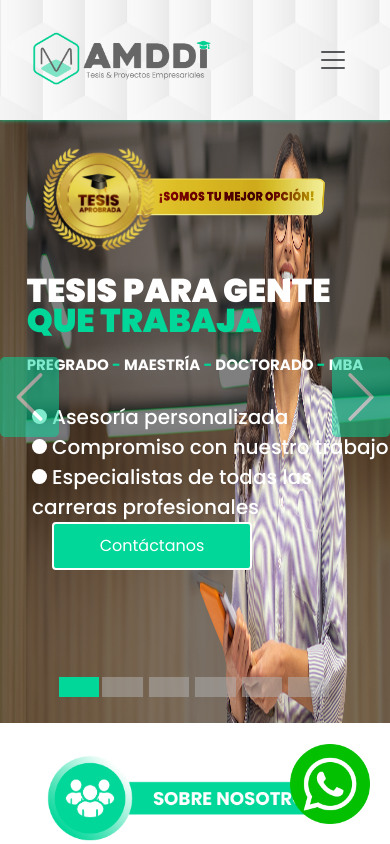
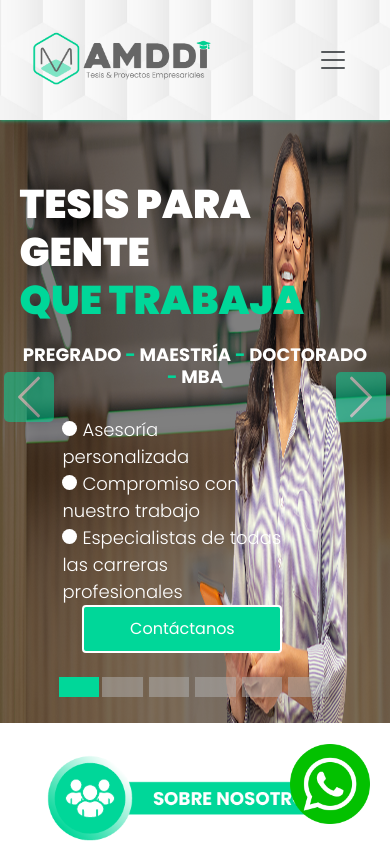
Before and after one commit to CJRS1/AMDDI, a React (Create React App) app in the folder amddi_project/: page /AMDDI/nosotros in a window 390 px wide. Shown: the top 844 px of the page. Built offline with nearby package versions, Linux system fonts and the light colour scheme.

Commit message:
Primera modificación en tesis que trabaja propuesta 1

```diff
--- a/amddi_project/src/components/Carousel.js
+++ b/amddi_project/src/components/Carousel.js
@@ -101,7 +101,7 @@
 
         return (
             <section className="carousel_container">
-                <div id="carouselExample" className="carousel carousel-dark slide" data-bs-ride="carousel" data-bs-interval="5000">
+                <div id="carouselExample" className="carousel carousel-dark slide" data-bs-ride="carousel" data-bs-interval="80000">
                     <div className="carousel-indicators">
                         <button type="button" data-bs-target="#carouselExample" data-bs-slide-to="0" className="active" aria-label="Slide 1"></button>
                         <button type="button" data-bs-target="#carouselExample" data-bs-slide-to="1" aria-label="Slide 2" aria-current="true"></button>
@@ -122,8 +122,9 @@
 
                             <div className="asesoria_descripcion">
                                 <div className="asesoria_titulo">
-                                    <h2>TESIS PARA GENTE</h2>
-                                    <h2><span>QUE TRABAJA</span></h2>
+                                    <h2 className='titulo_principal'>TESIS PARA GENTE</h2>
+                                    <h2 className='titulo_principal'><span>QUE TRABAJA</span></h2>
+                                    <h2>TESIS PARA GENTE<span> QUE <br /> TRABAJA</span></h2>
                                     <div className="asesoria_subtitulo">
                                         <h3>PREGRADO <span>-</span> MAESTRÍA <span>-</span> DOCTORADO <span>-</span> MBA</h3>
                                     </div>
--- a/amddi_project/src/styles/Carousel.css
+++ b/amddi_project/src/styles/Carousel.css
@@ -1039,23 +1039,42 @@
   .fila {
     flex-direction: column;
   }
+  .asesoria_titulo {
+    width: 90% !important;
+    height: auto !important;
+  }
   .asesoria_titulo h2 {
-    font-size: 33px;
-    height: 30px;
+    font-size: 40px;
+    height: auto !important;
+  }
+  .asesoria_titulo .asesoria_subtitulo {
+    width: 100%;
+    margin-top: 20px;
   }
   .asesoria_titulo .asesoria_subtitulo h3 {
-    font-size: 15px !important;
+    font-size: 18px !important;
+    height: auto !important;
+  }
+  .titulo_principal {
+    display: none;
+  }
+  .asesoria_lista {
+    padding-left: 16%;
+    width: 100%;
+    justify-content: center;
   }
   .asesoria_lista li {
-    font-size: 20px;
+    width: 68%;
+    font-weight: 300;
+    font-size: 18px;
+  }
+  .asesoria_lista li span {
+    width: 15px;
+    height: 15px;
   }
   .asesoria_descripcion {
-    top: 25%;
+    top: 10%;
     left: 0;
-  }
-  .asesoria_lista {
-    width: 100%;
-    justify-content: center;
   }
   .medalla_container {
     top: -50%;
@@ -1072,6 +1091,7 @@
   }
   .btn_asesoria {
     margin-top: 20px !important;
+    margin-bottom: 0 !important;
     display: block;
     width: 200px;
     margin-left: 40px !important;
@@ -1164,6 +1184,14 @@
   .servicio_p {
     margin-bottom: 10px;
   }
+  .carousel-control-prev-icon {
+    width: 50px !important;
+    height: 50px !important;
+  }
+  .carousel-control-next-icon {
+    width: 50px !important;
+    height: 50px !important;
+  }
 }
 @media (min-width: 1500px) {
   .caracterisctia_servicios_container {
--- a/amddi_project/src/styles/Carousel.scss
+++ b/amddi_project/src/styles/Carousel.scss
@@ -1009,33 +1009,47 @@
     }
 
     .asesoria_titulo {
+        width: 90% !important;
+        height: auto !important;
         h2 {
-            font-size: 33px;
-            height: 30px;
+            font-size: 40px;
+            height: auto !important;
         }
 
         .asesoria_subtitulo {
+            width: 100%;
+            margin-top: 20px;
             h3 {
-                font-size: 15px !important;
+                font-size: 18px !important;
+                height: auto !important;
             }
         }
     }
 
+    .titulo_principal{
+        display: none;
+    }
+
     .asesoria_lista {
+        padding-left: 16%;
+        width: 100%;
+        justify-content: center;
         li {
-            font-size: 20px;
+            width: 68%;
+            font-weight: 300;
+            font-size: 18px;
+            span{
+                width: 15px;
+                height: 15px;
+            }
         }
     }
 
     .asesoria_descripcion {
-        top: 25%;
+        top: 10%;
         left: 0;
     }
 
-    .asesoria_lista {
-        width: 100%;
-        justify-content: center;
-    }
 
     .medalla_container {
         top: -50%;
@@ -1056,6 +1070,7 @@
 
     .btn_asesoria {
         margin-top: 20px !important;
+        margin-bottom: 0 !important;
         display: block;
         width: 200px;
         margin-left: 40px !important;
@@ -1169,6 +1184,18 @@
     .servicio_p {
         margin-bottom: 10px;
     }
+
+    .carousel-control-prev-icon{
+        width: 50px !important;
+        height: 50px !important;
+        // background: blue !important;
+    }
+
+    .carousel-control-next-icon{
+        width: 50px !important;
+        height: 50px !important;
+        // background: blue !important;
+    }
 }
 
 @media (min-width: 1500px) {
```
Also changed, not shown: 1 other file (tests, documents, lock files or other folders).
